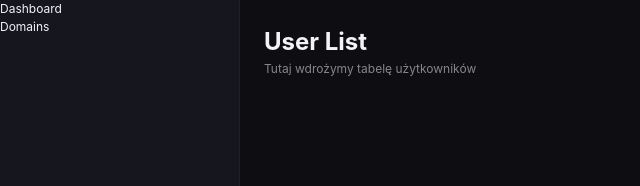
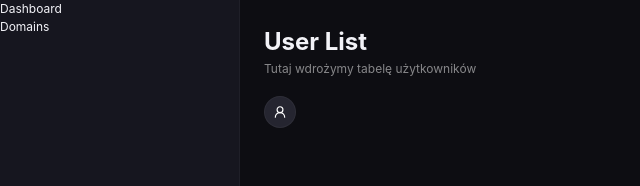
Before and after one commit to Adask3s/expert-management-system, a React (Vite) app in the folder frontend/: page /dashboard in a window 1280 px wide. Shown: the top 186 px of the page, without its empty margins (0-640 px from the left). Built offline with nearby package versions, Linux system fonts and the light colour scheme.

Commit message:
Implement reusable UserAvatar component

```diff
--- /dev/null
+++ b/frontend/src/components/common/UserAvatar/UserAvatar.module.css
@@ -0,0 +1,17 @@
+.avatarWrapper {
+    width: 32px;
+    height: 32px;
+    border-radius: var(--radius-full);
+    background-color: var(--color-segment-active-bg);
+    display: flex;
+    align-items: center;
+    justify-content: center;
+    border: 1px solid var(--color-border-subtle);
+    flex-shrink: 0;
+}
+
+.avatarIcon {
+    width: 14px;
+    height: 14px;
+    object-fit: contain;
+}
--- /dev/null
+++ b/frontend/src/components/common/UserAvatar/UserAvatar.tsx
@@ -0,0 +1,14 @@
+import styles from './UserAvatar.module.css';
+import userIcon from '../../../assets/icons/Person.svg'; // ścieżka do naszej ikonki usera
+
+interface UserAvatarProps {
+    altText?: string;
+}
+
+export const UserAvatar = ({altText = 'User Avatar'}: UserAvatarProps) => {
+    return (
+        <div className={styles.avatarWrapper}>
+            <img src={userIcon} alt={altText} className={styles.avatarIcon}/>
+        </div>
+    );
+};
--- a/frontend/src/pages/DashboardPage.tsx
+++ b/frontend/src/pages/DashboardPage.tsx
@@ -1,9 +1,12 @@
+import {UserAvatar} from "../components/common/UserAvatar/UserAvatar.tsx";
+
 export const DashboardPage = () => {
     return (
         <div>
             {/* Tymczasowy nagłówek, TODO: użyjemy tu odpowiedniej typografii */}
             <h1 style={{color: 'var(--color-text-primary)'}}>User List</h1>
             <p style={{color: 'var(--color-text-secondary)'}}>Tutaj wdrożymy tabelę użytkowników</p>
+            <br/><UserAvatar/>
         </div>
     );
 };
```
